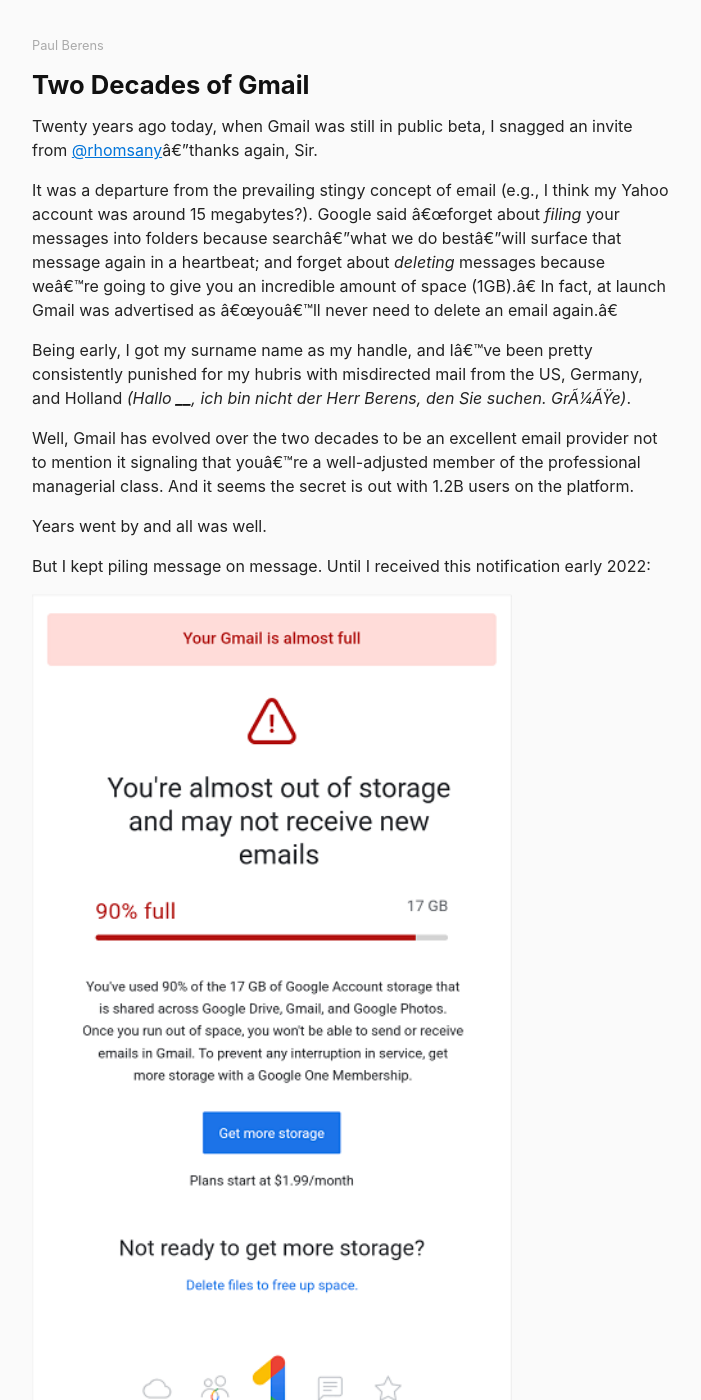
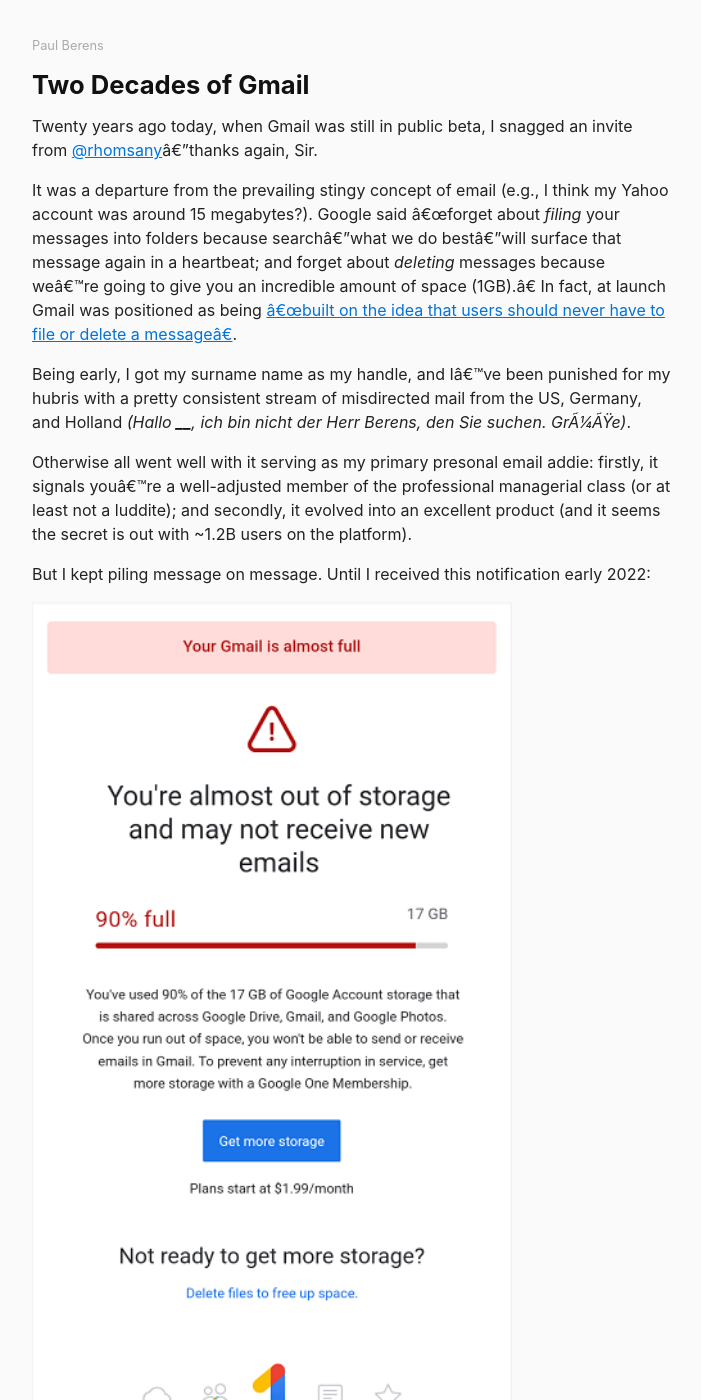
Before and after one commit to berensp/berensp.github.io, a Jekyll site: the page built from _posts/2024-04-21-gmail.md, in a window 1280 px wide and 1400 px high. Shown: the whole window, without its empty margins (288-989 px from the left). Built offline with Jekyll 4.4.1, drawn with Linux system fonts in a browser that asks for light colours; a script that is not in the unit is left out; some of the changed text lies outside the part shown.

Commit message:
Update 2024-04-21-gmail.md

```diff
--- a/_posts/2024-04-21-gmail.md
+++ b/_posts/2024-04-21-gmail.md
@@ -6,13 +6,11 @@
 ---
 Twenty years ago today, when Gmail was still in public beta, I snagged an invite from [@rhomsany](https://twitter.com/rhomsany)—thanks again, Sir.
 
-It was a departure from the prevailing stingy concept of email (e.g., I think my Yahoo account was around 15 megabytes?). Google said "forget about *filing* your messages into folders because search—what we do best—will surface that message again in a heartbeat; and forget about *deleting* messages because we're going to give you an incredible amount of space (1GB)." In fact, at launch Gmail was advertised as "you'll never need to delete an email again."
+It was a departure from the prevailing stingy concept of email (e.g., I think my Yahoo account was around 15 megabytes?). Google said "forget about *filing* your messages into folders because search—what we do best—will surface that message again in a heartbeat; and forget about *deleting* messages because we're going to give you an incredible amount of space (1GB)." In fact, at launch Gmail was positioned as being ["built on the idea that users should never have to file or delete a message"](https://googlepress.blogspot.com/2004/04/google-gets-message-launches-gmail.html).
 
-Being early, I got my surname name as my handle, and I've been pretty consistently punished for my hubris with misdirected mail from the US, Germany, and Holland *(Hallo ______, ich bin nicht der Herr Berens, den Sie suchen. Grüße)*.
+Being early, I got my surname name as my handle, and I've been punished for my hubris with a pretty consistent stream of misdirected mail from the US, Germany, and Holland *(Hallo ______, ich bin nicht der Herr Berens, den Sie suchen. Grüße)*.
 
-Well, Gmail has evolved over the two decades to be an excellent email provider not to mention it signaling that you're a well-adjusted member of the professional managerial class. And it seems the secret is out with 1.2B users on the platform.
-
-Years went by and all was well.
+Otherwise all went well with it serving as my primary presonal email addie: firstly, it signals you're a well-adjusted member of the professional managerial class (or at least not a luddite); and secondly, it evolved into an excellent product (and it seems the secret is out with ~1.2B users on the platform).
 
 But I kept piling message on message. Until I received this notification early 2022:
 
```
Also changed, not shown: other parts of _posts/2024-04-21-gmail.md (+1 -1 lines).
